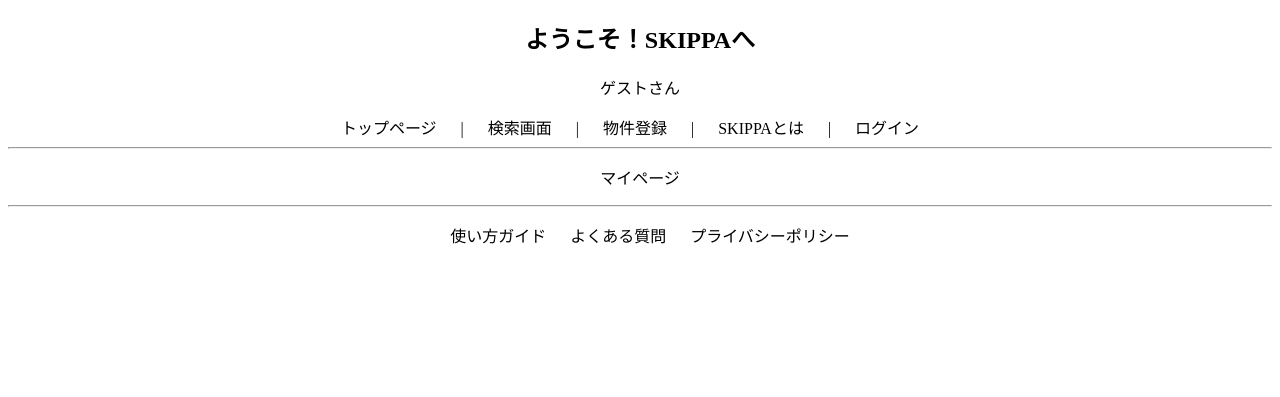
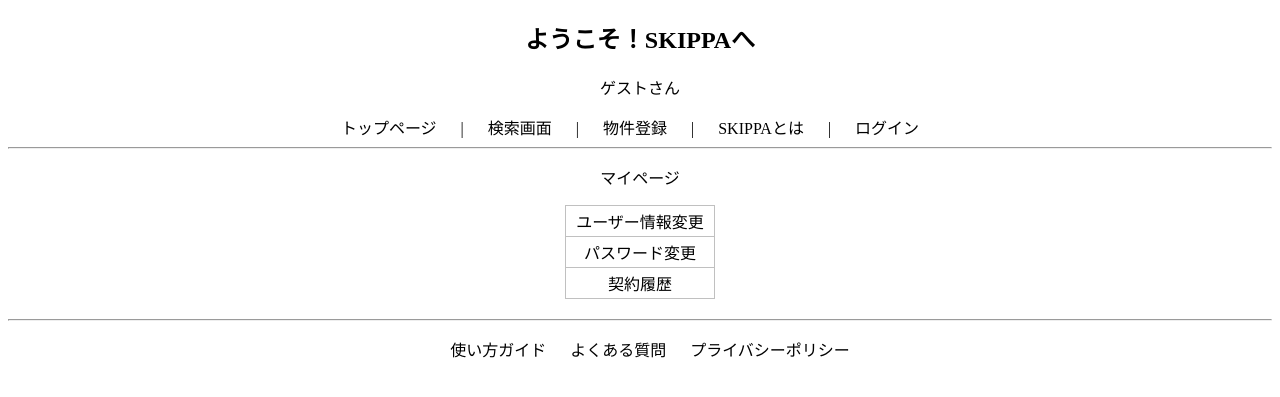
Before and after one commit to akkun1997/SKIPPA, a PHP site: page /user/mypage.php in a window 1280 px wide. Shown: the top 397 px of the page. Run offline with PHP 8.4, Linux system fonts and the light colour scheme.

Commit message:
マイページ関連の更新・変更

```diff
--- a/user/mypage.php
+++ b/user/mypage.php
@@ -2,6 +2,11 @@
 	require_once __DIR__ . '/../header.php';
 ?>
 <p>マイページ</p>
+<table>
+	<tr><td><a href = "mypage_user.php">ユーザー情報変更</a></td></tr>
+	<tr><td><a href = "mypage_pw.php">パスワード変更</a></td></tr>
+	<tr><td><a href = "mypage_history.php">契約履歴</a></td></tr>
+</table>
 <?php
 	require_once __DIR__ . '/../footer.php';
 ?>
```
